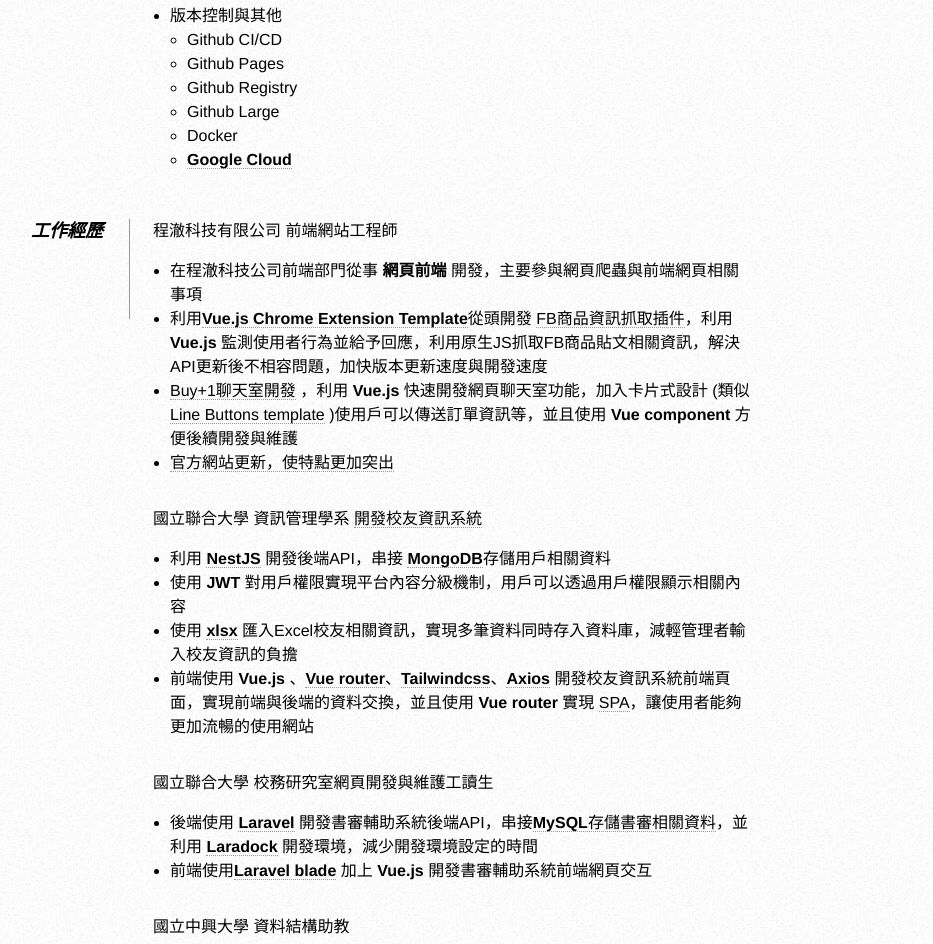
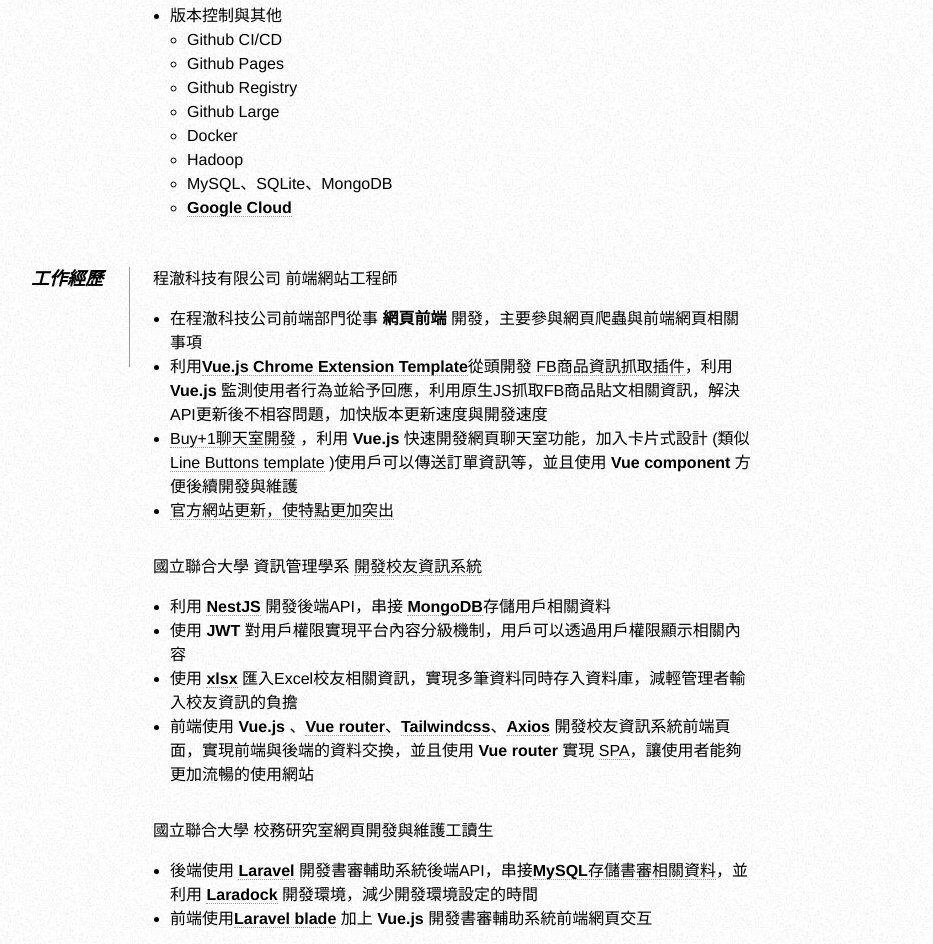
Before and after one commit to cvecve147/My-Resume, a plain HTML site: page index.html in a window 1280 px wide. Shown: the part 1539-2483 px from the top of the page, without its empty margins (287-1220 px from the left). Drawn offline with Linux system fonts and the light colour scheme.

Commit message:
增加其他技能

```diff
--- a/index.html
+++ b/index.html
@@ -249,6 +249,8 @@
                         <li>Github Registry</li>
                         <li>Github Large</li>
                         <li>Docker </li>
+                        <li>Hadoop </li>
+                        <li>MySQL、SQLite、MongoDB</li>
                         <li><a
                                 href="https://www.cloudskillsboost.google/public_profiles/0b157051-752d-4435-bc3b-da7d783c5093"><b>Google
                                     Cloud </b></a> </li>
```
